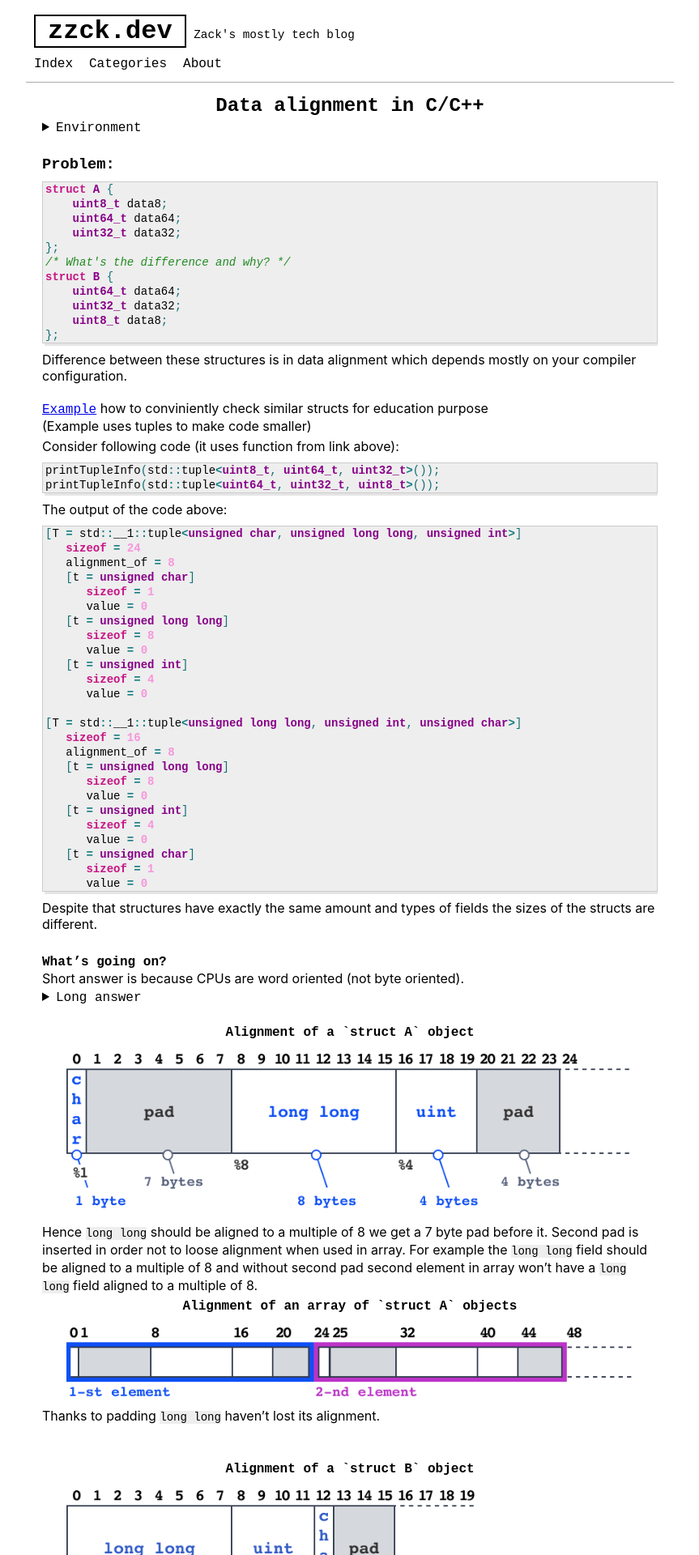
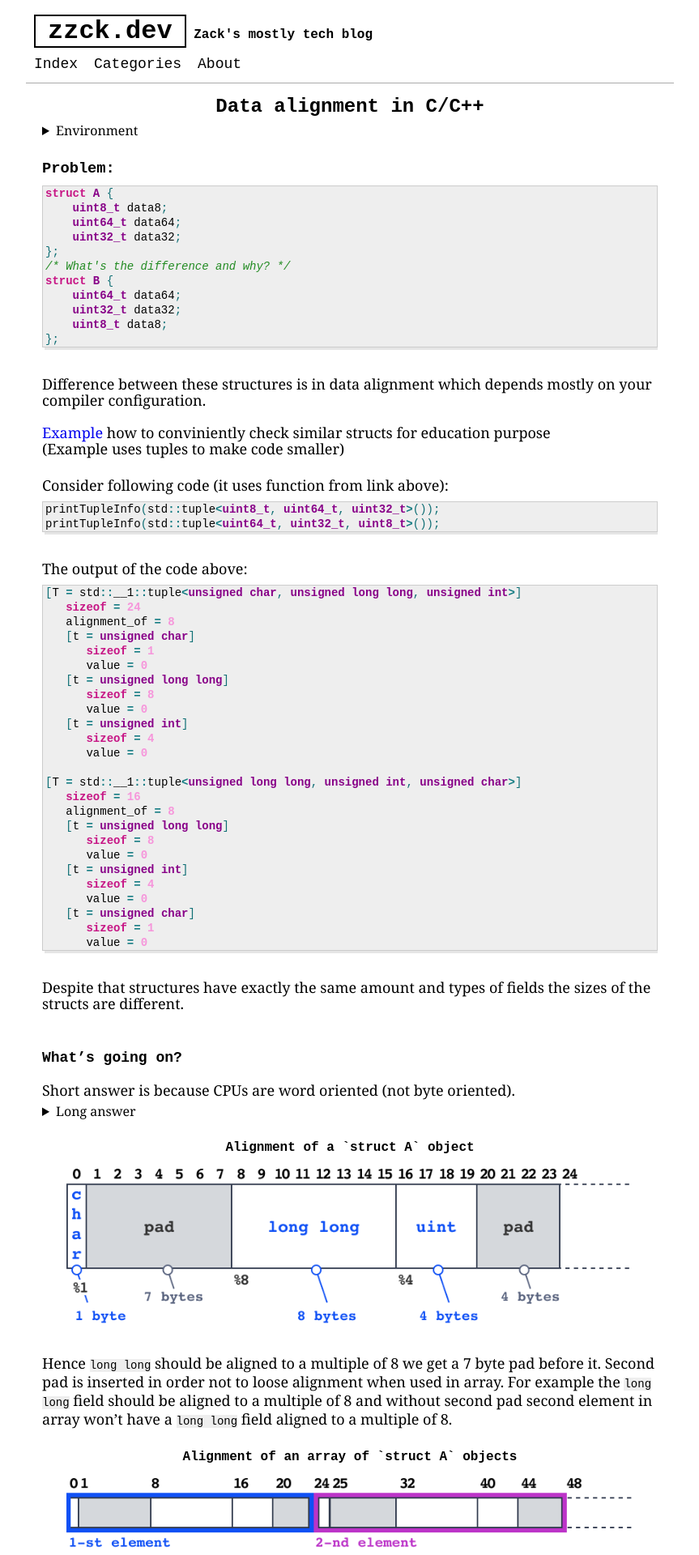
Before and after one commit to ZaharBozhok/zzck.dev, a Jekyll site: the page built from _posts/2021-07-08-c++-struct-alignment.markdown, in a window 1280 px wide. Shown: the top 1920 px of the page at 81% size, without its empty margins (208-1071 px from the left). Built offline with Jekyll 4.4.1, drawn with Linux system fonts in a browser that asks for light colours; comment, search, counter and statistics services are not loaded; some of the changed text lies outside the part shown.

Commit message:
Updated layout

````diff
--- a/_posts/2021-07-08-c++-struct-alignment.markdown
+++ b/_posts/2021-07-08-c++-struct-alignment.markdown
@@ -4,7 +4,7 @@ title:  "Data alignment in C/C++"
 date:   2021-08-08
 last_modified_at: 2021-08-08
 categories: [C++]
-tags: [C++, Data alignment]
+tags: [C++,Data alignment]
 ---
 
 <details>
@@ -32,16 +32,20 @@ struct B {
     uint8_t data8;
 };
 ```
+<br>
 
 Difference between these structures is in data alignment which depends mostly on your compiler configuration. <br><br>
 [Example](https://github.com/ZaharBozhok/cpp_learning/blob/master/src/ClassPaddingAndSize.cpp) how to conviniently check similar structs for education purpose<br>
 (Example uses tuples to make code smaller)
+<br><br>
 
-Consider following code (it uses function from link above):
+Consider following code (it uses function from link above):<br>
 ```c++
 printTupleInfo(std::tuple<uint8_t, uint64_t, uint32_t>());
 printTupleInfo(std::tuple<uint64_t, uint32_t, uint8_t>());
 ```
+<br>
+
 The output of the code above:
 ```c++
 [T = std::__1::tuple<unsigned char, unsigned long long, unsigned int>]
@@ -70,10 +74,11 @@ The output of the code above:
       sizeof = 1
       value = 0
 ```
+<br>
 
-Despite that structures have exactly the same amount and types of fields the sizes of the structs are different.<br><br>
+Despite that structures have exactly the same amount and types of fields the sizes of the structs are different.<br><br><br>
 
-**What's going on?**<br>
+**What's going on?**<br><br>
 Short answer is because CPUs are word oriented (not byte oriented).<br>
 <details>
   <summary>Long answer</summary>
@@ -84,21 +89,22 @@ Short answer is because CPUs are word oriented (not byte oriented).<br>
 
 <center><b>Alignment of a `struct A` object</b></center>
 ![Layout of a struct A object](/assets/images/2021-07-08-c++-struct-alignment/struct_A.png)
+<br>
 Hence `long long` should be aligned to a multiple of 8 we get a 7 byte pad before it. Second pad is inserted in order not to loose alignment when used in array. For example the `long long` field should be aligned to a multiple of 8 and without second pad second element in array won't have a `long long` field aligned to a multiple of 8.
-<br>
+<br><br>
 
 <center><b>Alignment of an array of `struct A` objects</b></center>
 ![Layout of an array of struct A objects](/assets/images/2021-07-08-c++-struct-alignment/struct_A_arr.png)
-
+<br>
 Thanks to padding `long long` haven't lost its alignment.<br><br><br>
 
 <center><b>Alignment of a `struct B` object</b></center>
 ![Layout of a struct A object](/assets/images/2021-07-08-c++-struct-alignment/struct_B.png)
 This is the same object, but due to alignment it will weight less than `struct A` object. So different fields order will result to different memory object representation. This can lead to unobvious errors. For example to be as fast as possible you send a struct as a piece of memory over the network (ignore Endian problems 😄) and after a while occasionally (or intentionally) you change the order of fields and get corrupted values because now mapping is broken.
-
+<br><br>
 <center><b>Alignment of an array of `struct B` objects</b></center>
 ![Layout of an array of struct A objects](/assets/images/2021-07-08-c++-struct-alignment/struct_B_arr.png)
-
+<br>
 So in this particular case 3 objects of `struct B` fits to 48 bytes, while only 2 objects of `struct A` fits to the same 48 bytes. Quite good optimization for a large amount of objects.<br>
 
 As a rule of thumb place fields in decreasing order to git rid of extra padding.<br>
@@ -116,12 +122,14 @@ You can force your compiler not to align data, but then the processor will have
     /* C++17 way */
     std::cout << "Alignment of [T = Test] : " << std::alignment_of_v<Test> << '\n';
 ```
+<br>
 
-**TODO:**
+#### TODO
 - Perform perf tests on accessing aligned/unaligned data
 - Describe how to force specific data alignment
+<br><br>
 
-**References:**
+#### References
 - [CPU and Data alignment][ref1]
 - [Structure Member Alignment, Padding and Data packing][ref2]
 - [Struct padding in c][ref3]
--- a/_sass/header.scss
+++ b/_sass/header.scss
@@ -13,6 +13,7 @@
 }
 
 .header-info-name-link {
+  all:revert;
   padding-left: 15px;
   padding-right: 15px;
   color: black;
@@ -23,10 +24,12 @@
 .header-info-name :hover {
   color: white;
   background-color: black;
+  text-decoration: none;
 }
 
 .header-info-desc {
-  font-size: 0.9em;
+  font-size: 16px;
+  font-weight: bold;
 }
 
 .header-main-nav {
--- a/_sass/reset.scss
+++ b/_sass/reset.scss
@@ -6,26 +6,37 @@
   font-family: Courier New, Courier, monospace;
 }
 
-html, body {
+html,
+body {
   height: 100%;
 }
 
 .custom-link {
+  all:revert;
   text-decoration: none;
   color: #000;
+  font-size: 18px;
 }
 
 .custom-link:hover {
-  color: #aaa;
+  color: #000;
+  font-weight: bold;
+  text-decoration: none;
 }
 
-//a {
-//  text-decoration: none;
-//  color: #000;
-//}
-//a:hover {
-//  color: #aaa;
-//}
+summary {
+  font-family: Georgia, "Times New Roman", Times, serif;
+}
+
+a {
+  font-family: Georgia, "Times New Roman", Times, serif;
+  font-size: 18px;
+  text-decoration: none;
+}
+
+a:hover {
+  text-decoration: underline;
+}
 
 blockquote {
   margin: 15px;
@@ -33,7 +44,12 @@ blockquote {
   border-left: 2px solid #888;
 }
 
-h1, h2, h3, h4, h5, h6 {
+h1,
+h2,
+h3,
+h4,
+h5,
+h6 {
   line-height: normal;
   margin: 5px 0;
   text-indent: 0;
@@ -52,20 +68,22 @@ img {
   max-width: 700px;
 }
 
-ol, ul {
+ol,
+ul {
   margin-left: 35px;
 }
 
 p {
   margin-bottom: 5px;
-  font-family: -apple-system, BlinkMacSystemFont, 'Segoe UI', Roboto, Oxygen, Ubuntu, Cantarell, 'Open Sans', 'Helvetica Neue', sans-serif;
+  font-family: Georgia, "Times New Roman", Times, serif;
+  font-size: 18px;
 }
 
 table {
   width: 100%;
 }
 
-tbody tr:hover{
+tbody tr:hover {
   background-color: #f5f5f5;
 }
 
````
